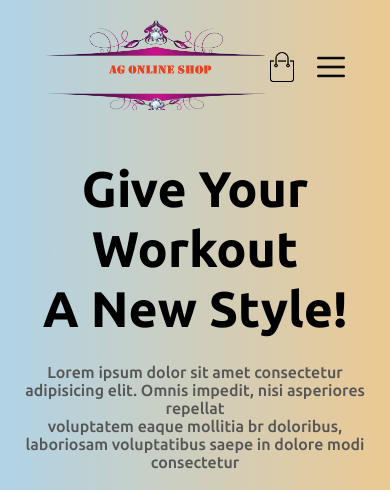
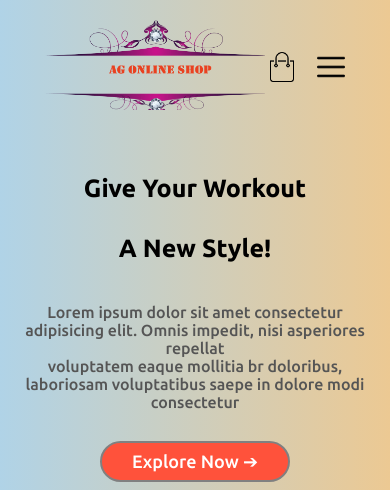
Before and after one commit to alekhbhainsa/AGonlineShop.github.io, a plain HTML site: page index.html in a window 390 px wide. Shown: the top 490 px of the page. Drawn offline with Linux system fonts and the light colour scheme.

Commit message:
Update style.css

```diff
--- a/style.css
+++ b/style.css
@@ -307,4 +307,7 @@ ul{
     .col-2, .col-3, .col-4{
         flex-basis: 100%;
     }
+    .col-2 h1{
+        font-size: 25px;
+    }
 }
```
